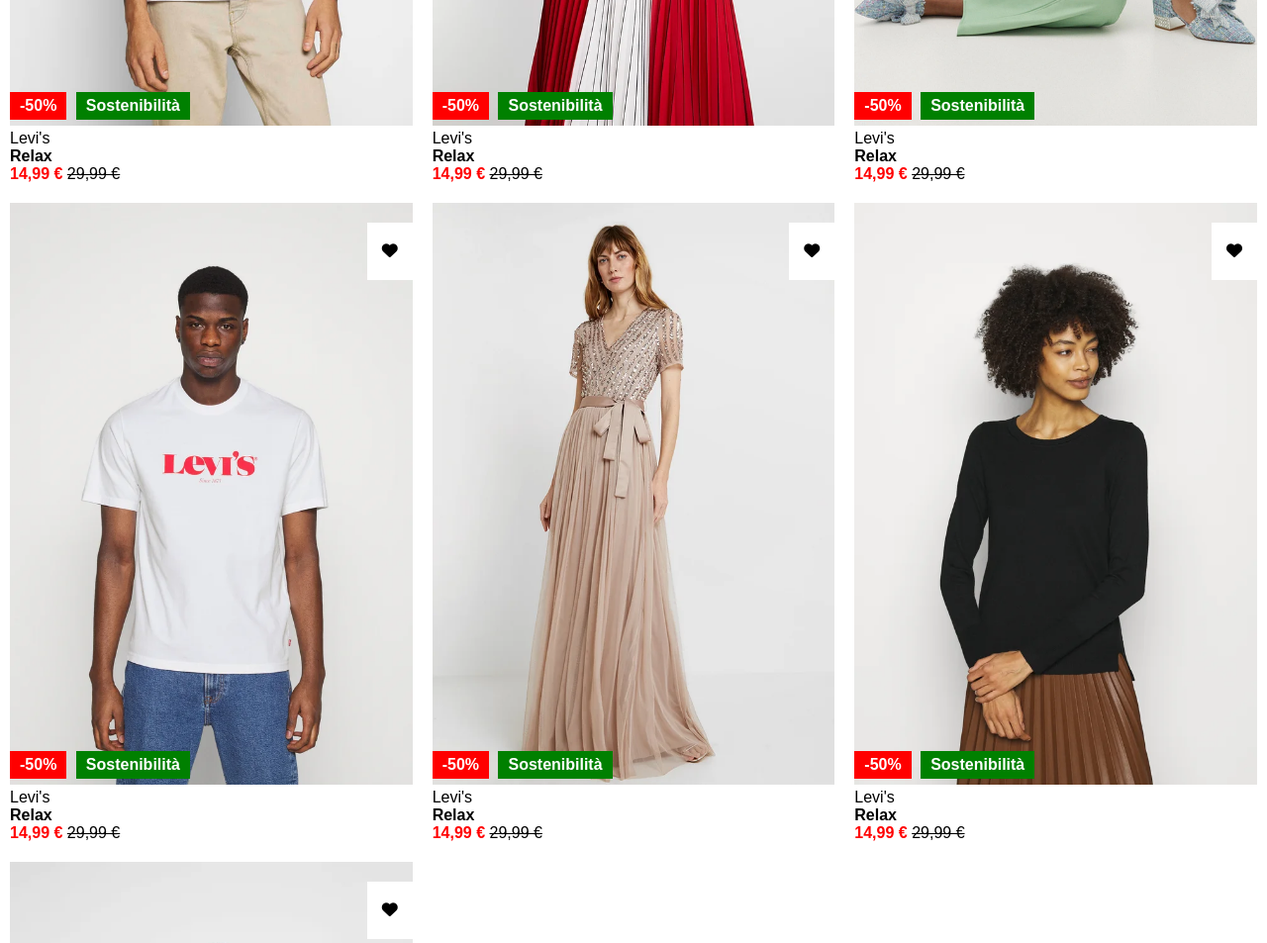
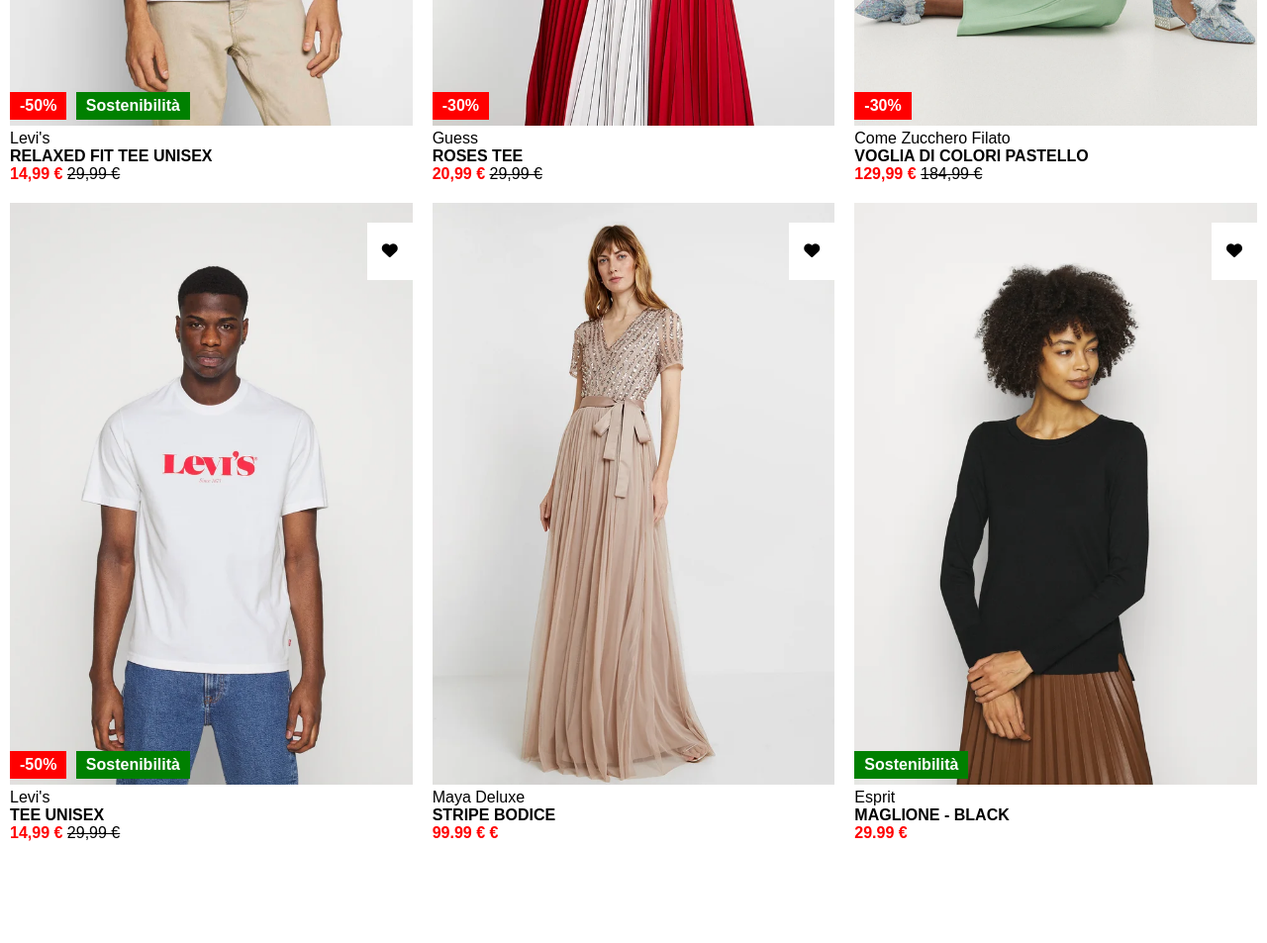
Before and after one commit to zeno-citiulo/html-css-boolando, a plain HTML site: page index.html in a window 1280 px wide. Shown: the part 640-1593 px from the top of the page at 99% size. After the commit the page ends 1511 px from the top, so only its background shows below. Drawn offline with Linux system fonts and the light colour scheme.

Commit message:
[fixed] error

```diff
--- a/index.html
+++ b/index.html
@@ -46,7 +46,7 @@
             </div>
             <div class="card-text">
               <div class="brand">Levi's</div>
-              <div class="product-name">Relax</div>
+              <div class="product-name">RELAXED FIT TEE UNISEX</div>
               <div class="prices">
                 <span>14,99 &euro;</span>
                 <del>29,99 &euro;</del>
@@ -64,15 +64,14 @@
                 <i class="fa-solid fa-heart"></i>
               </div>
               <div class="badges">
-                <span class="badge discount">-50%</span>
-                <span class="badge tag">Sostenibilità</span>
+                <span class="badge discount">-30%</span>
               </div>
             </div>
             <div class="card-text">
-              <div class="brand">Levi's</div>
-              <div class="product-name">Relax</div>
+              <div class="brand">Guess</div>
+              <div class="product-name">ROSES TEE</div>
               <div class="prices">
-                <span>14,99 &euro;</span>
+                <span>20,99 &euro;</span>
                 <del>29,99 &euro;</del>
               </div>
             </div>
@@ -88,16 +87,15 @@
                 <i class="fa-solid fa-heart"></i>
               </div>
               <div class="badges">
-                <span class="badge discount">-50%</span>
-                <span class="badge tag">Sostenibilità</span>
+                <span class="badge discount">-30%</span>
               </div>
             </div>
             <div class="card-text">
-              <div class="brand">Levi's</div>
-              <div class="product-name">Relax</div>
+              <div class="brand">Come Zucchero Filato</div>
+              <div class="product-name">VOGLIA DI COLORI PASTELLO</div>
               <div class="prices">
-                <span>14,99 &euro;</span>
-                <del>29,99 &euro;</del>
+                <span>129,99 &euro;</span>
+                <del>184,99 &euro;</del>
               </div>
             </div>
           </div>
@@ -118,7 +116,7 @@
             </div>
             <div class="card-text">
               <div class="brand">Levi's</div>
-              <div class="product-name">Relax</div>
+              <div class="product-name">TEE UNISEX</div>
               <div class="prices">
                 <span>14,99 &euro;</span>
                 <del>29,99 &euro;</del>
@@ -135,17 +133,12 @@
               <div class="favourite">
                 <i class="fa-solid fa-heart"></i>
               </div>
-              <div class="badges">
-                <span class="badge discount">-50%</span>
-                <span class="badge tag">Sostenibilità</span>
-              </div>
             </div>
             <div class="card-text">
-              <div class="brand">Levi's</div>
-              <div class="product-name">Relax</div>
+              <div class="brand">Maya Deluxe</div>
+              <div class="product-name">STRIPE BODICE</div>
               <div class="prices">
-                <span>14,99 &euro;</span>
-                <del>29,99 &euro;</del>
+                <span>99.99 € &euro;</span>
               </div>
             </div>
           </div>
@@ -160,40 +153,14 @@
                 <i class="fa-solid fa-heart"></i>
               </div>
               <div class="badges">
-                <span class="badge discount">-50%</span>
                 <span class="badge tag">Sostenibilità</span>
               </div>
             </div>
             <div class="card-text">
-              <div class="brand">Levi's</div>
-              <div class="product-name">Relax</div>
+              <div class="brand">Esprit</div>
+              <div class="product-name">MAGLIONE - BLACK</div>
               <div class="prices">
-                <span>14,99 &euro;</span>
-                <del>29,99 &euro;</del>
-              </div>
-            </div>
-          </div>
-        </div>
-
-        <div class="col">
-          <div class="card">
-            <div class="card-images">
-              <img src="/img/1.webp" alt="img 1">
-              <img class="secondary-image" src="/img/1b.webp" alt="">
-              <div class="favourite">
-                <i class="fa-solid fa-heart"></i>
-              </div>
-              <div class="badges">
-                <span class="badge discount">-50%</span>
-                <span class="badge tag">Sostenibilità</span>
-              </div>
-            </div>
-            <div class="card-text">
-              <div class="brand">Levi's</div>
-              <div class="product-name">Relax</div>
-              <div class="prices">
-                <span>14,99 &euro;</span>
-                <del>29,99 &euro;</del>
+                <span>29.99 &euro;</span>
               </div>
             </div>
           </div>
```
